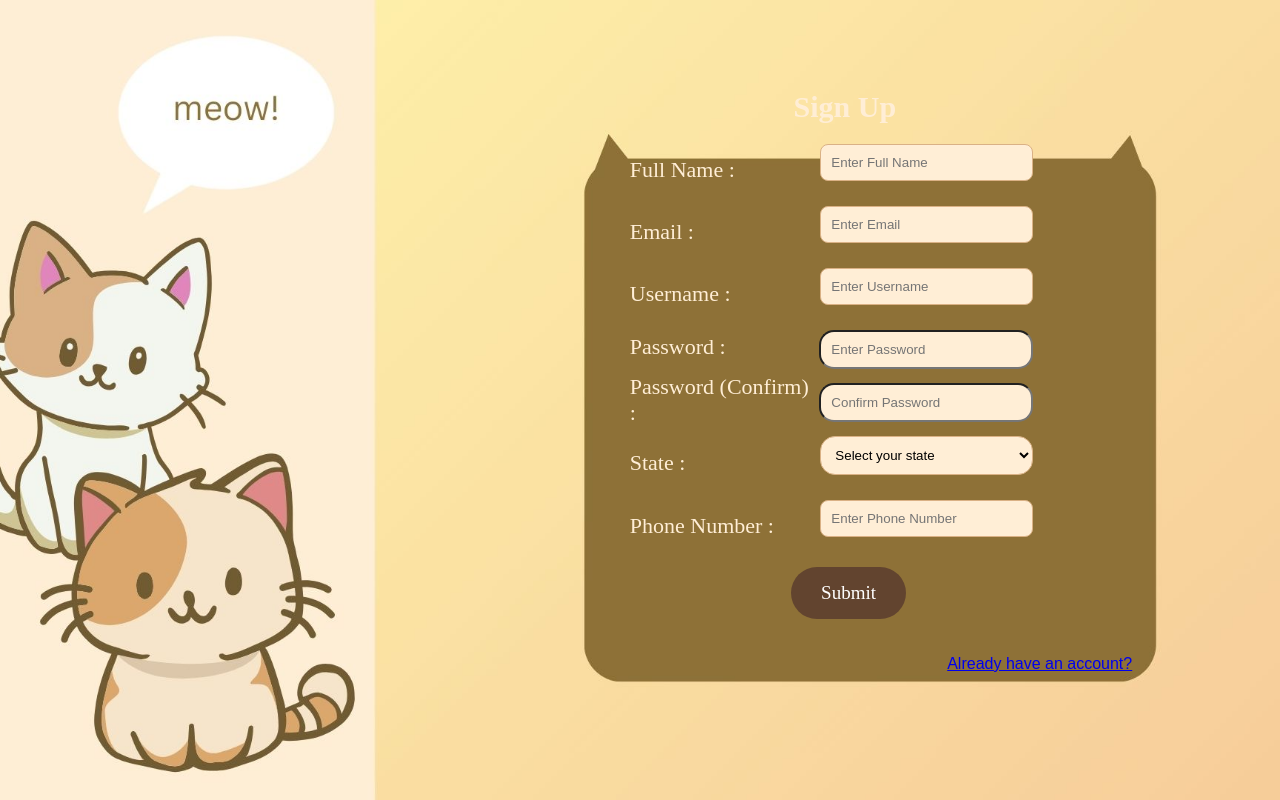
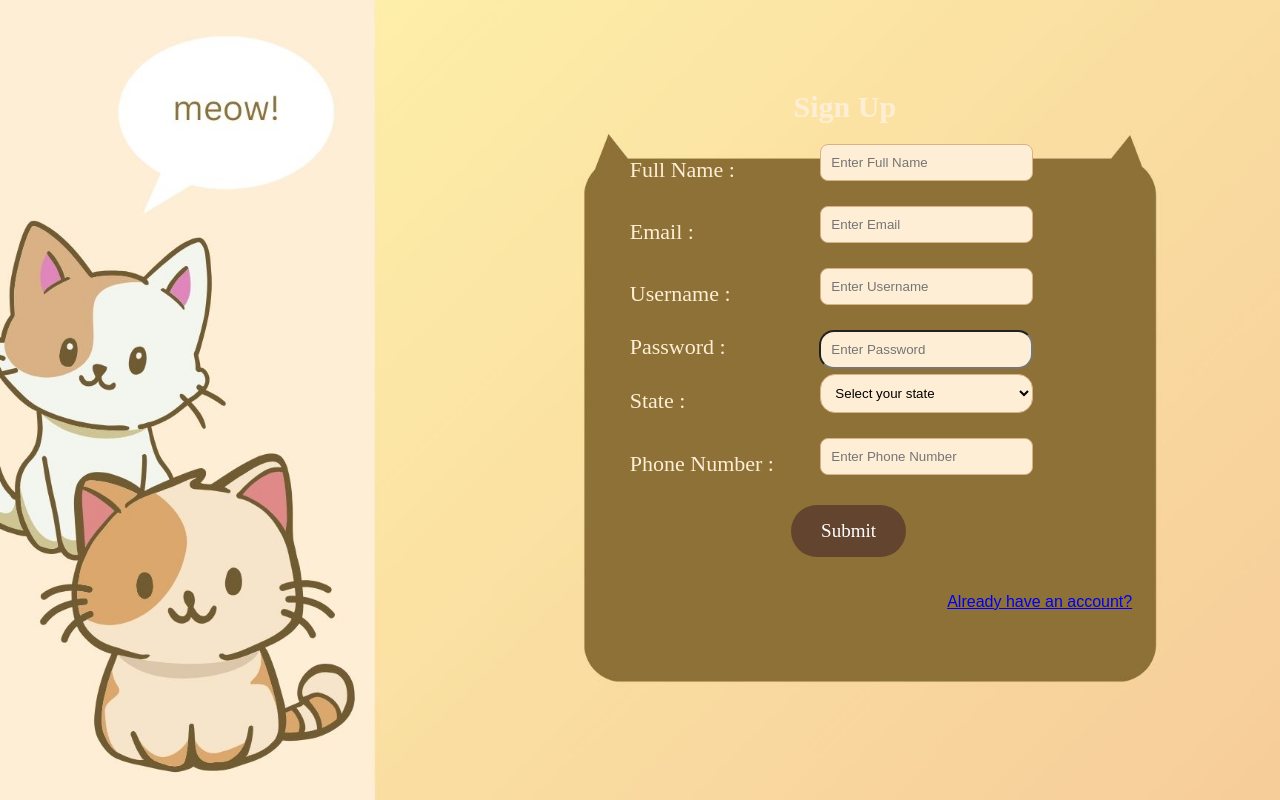
Before and after one commit to JasMyne14/GitExercise-TT2L-06, a Flask app: page /signup in a window 1280 px wide. Run offline with Flask 3, Linux system fonts and the light colour scheme; parts of the project's set-up code (start-up, migrations or seed data) failed here and were passed over; some libraries are stand-ins or nearby versions.

Commit message:
delete password2

```diff
--- a/home/__init__.py
+++ b/home/__init__.py
@@ -9,7 +9,7 @@ basedir = os.path.abspath(os.path.dirname(__file__))
 db = SQLAlchemy()
 
 login_manager = LoginManager()
-login_manager.login_view = 'login'
+login_manager.login_view = 'views.login'
 
 def create_app():
     app = Flask(__name__,static_url_path='/static')
--- a/home/forms.py
+++ b/home/forms.py
@@ -7,8 +7,7 @@ class SignUpForm(FlaskForm):
     fullname = StringField('Full Name',validators=[DataRequired(),Length(min=2,max=50)])
     email = StringField('Email Address', validators=[DataRequired(), Email()])
     username = StringField('Username',validators=[DataRequired(),Length(min=2,max=20)])
-    password1 = PasswordField('Password', validators=[DataRequired()])
-    password2 = PasswordField('Password (Confirm)',validators=[DataRequired(), EqualTo('password1', message='Password must match')])
+    password = PasswordField('Password', validators=[DataRequired()])
     selected_option = SelectField('Select your state', choices=[
         ('selangor', 'Selangor'),
         ('kelantan', 'Kelantan'),
--- a/home/models.py
+++ b/home/models.py
@@ -21,8 +21,7 @@ class User( UserMixin, db.Model):
     fullname = db.Column(db.String(120), unique=True, nullable=False)
     email = db.Column(db.String(20), unique=True, nullable=False)
     username = db.Column(db.String(120), unique=True, nullable=False)
-    password1 = db.Column(db.String(128), nullable=False)
-    password2 = db.Column(db.String(128), nullable=False)
+    password = db.Column(db.String(128), nullable=False)
     selected_option = db.Column(db.String(120), nullable=False)
     phonenumber = db.Column(db.String(20), unique=True, nullable=False)
     image_file = db.Column(db.String(20), nullable=False, default='deafult.jpg')
--- a/home/post.py
+++ b/home/post.py
@@ -10,18 +10,3 @@ post = Blueprint('post',__name__)
 
 app = Flask(__name__,static_url_path='/static')
 app.config['SECRET_KEY'] = 'love'
-
-posts = [
-    {
-        'author':'Aniqah',
-        'title':'blog 1',
-        'content':'First post',
-        'date':'April 13'
-    },
-    {
-        'author':'oyes',
-        'title':'blog 2',
-        'content':'sec post',
-        'date':'April 34'
-    }
-]
--- a/home/templates/signup.html
+++ b/home/templates/signup.html
@@ -64,30 +64,15 @@
                     {% endif %}
                 </div>
                 <div class="input-box">
-                    <label class="details" for="password1">Password :</label>
+                    <label class="details" for="password">Password :</label>
                     <input
                         type="password"
                         placeholder="Enter Password"
-                        id="password1"
-                        name="password1" required>
-                    {% if form.password1.errors %}
+                        id="password"
+                        name="password" required>
+                    {% if form.password.errors %}
                         <div class="invalid-feedback">
-                            {% for error in form.password1.errors %}
-                                <span>{{ error }}</span>
-                            {% endfor %}
-                        </div>
-                    {% endif %}
-                </div>
-                <div class="input-box">
-                    <label class="details" for="password2">Password (Confirm) :</label>
-                    <input
-                        type="password"
-                        placeholder="Confirm Password"
-                        id="password2"
-                        name="password2" required>
-                    {% if form.password2.errors %}
-                        <div class="invalid-feedback">
-                            {% for error in form.password2.errors %}
+                            {% for error in form.password.errors %}
                                 <span>{{ error }}</span>
                             {% endfor %}
                         </div>
```
